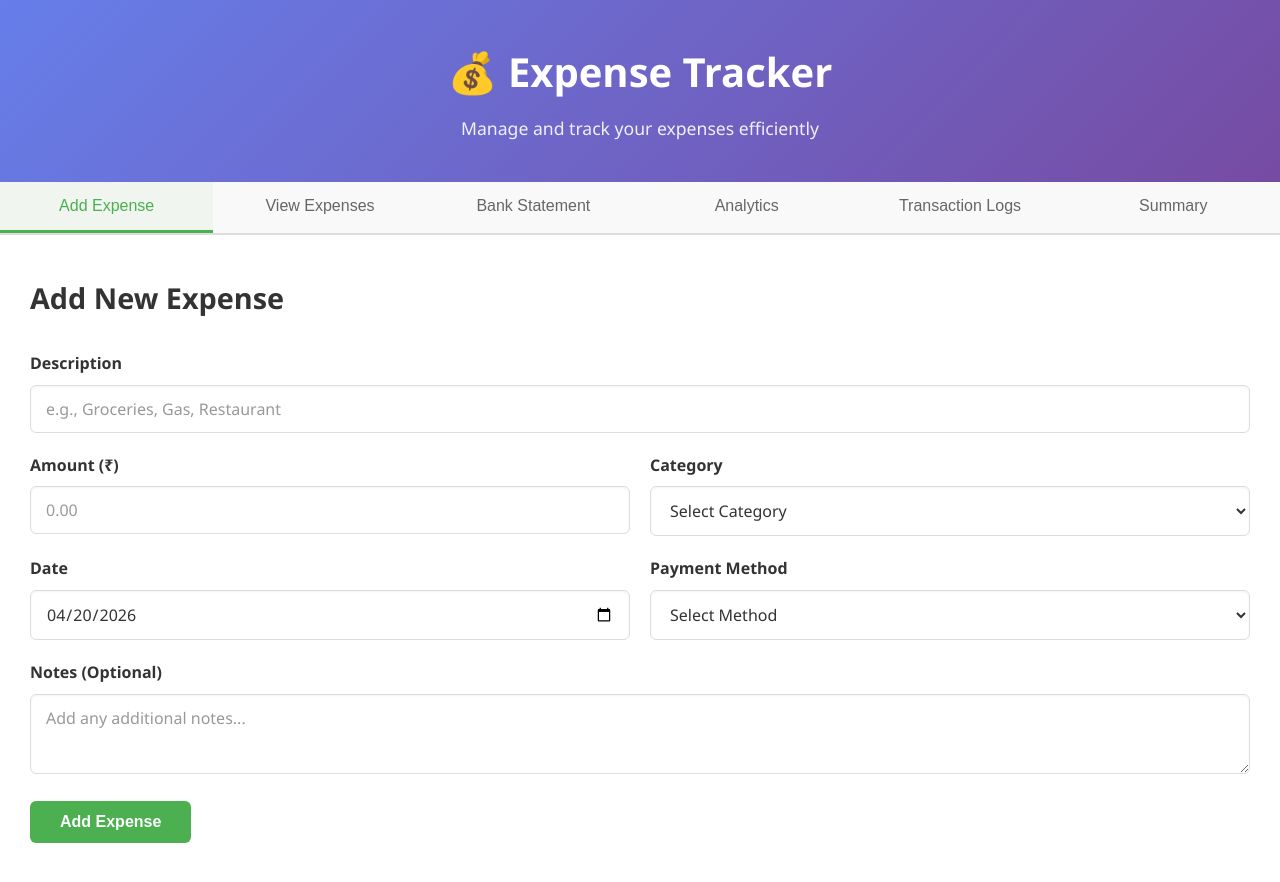
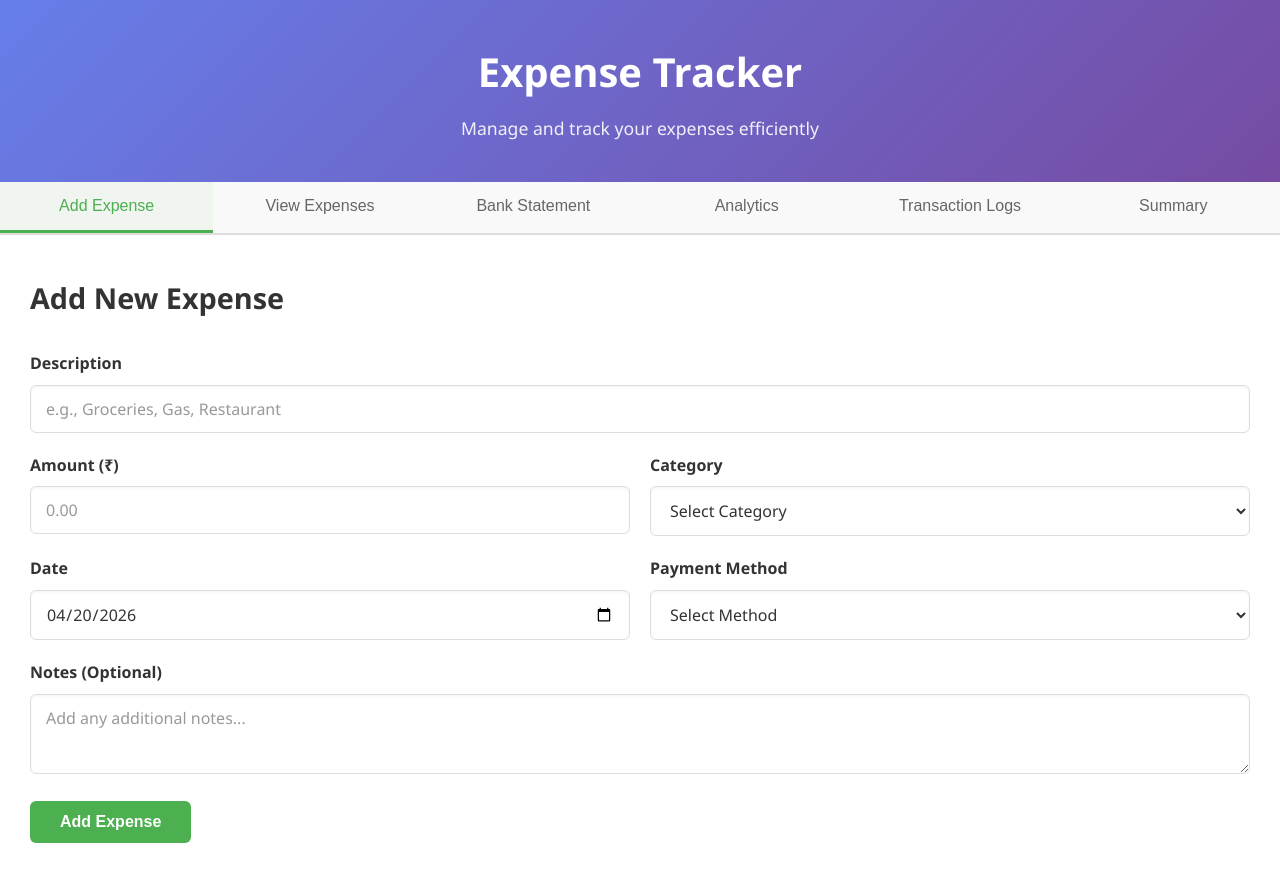
Before and after one commit to udaypratapo2/Expense-Tracker, a website: page public/index.html in a window 1280 px wide. Drawn offline with Linux system fonts and the light colour scheme; no server answers.

Commit message:
Title of the web app is modified

```diff
--- a/public/index.html
+++ b/public/index.html
@@ -9,7 +9,7 @@
 <body>
   <div class="container">
     <header>
-      <h1>💰 Expense Tracker</h1>
+      <h1>Expense Tracker</h1>
       <p>Manage and track your expenses efficiently</p>
     </header>
 
```
Also changed, not shown: 1 other file.
